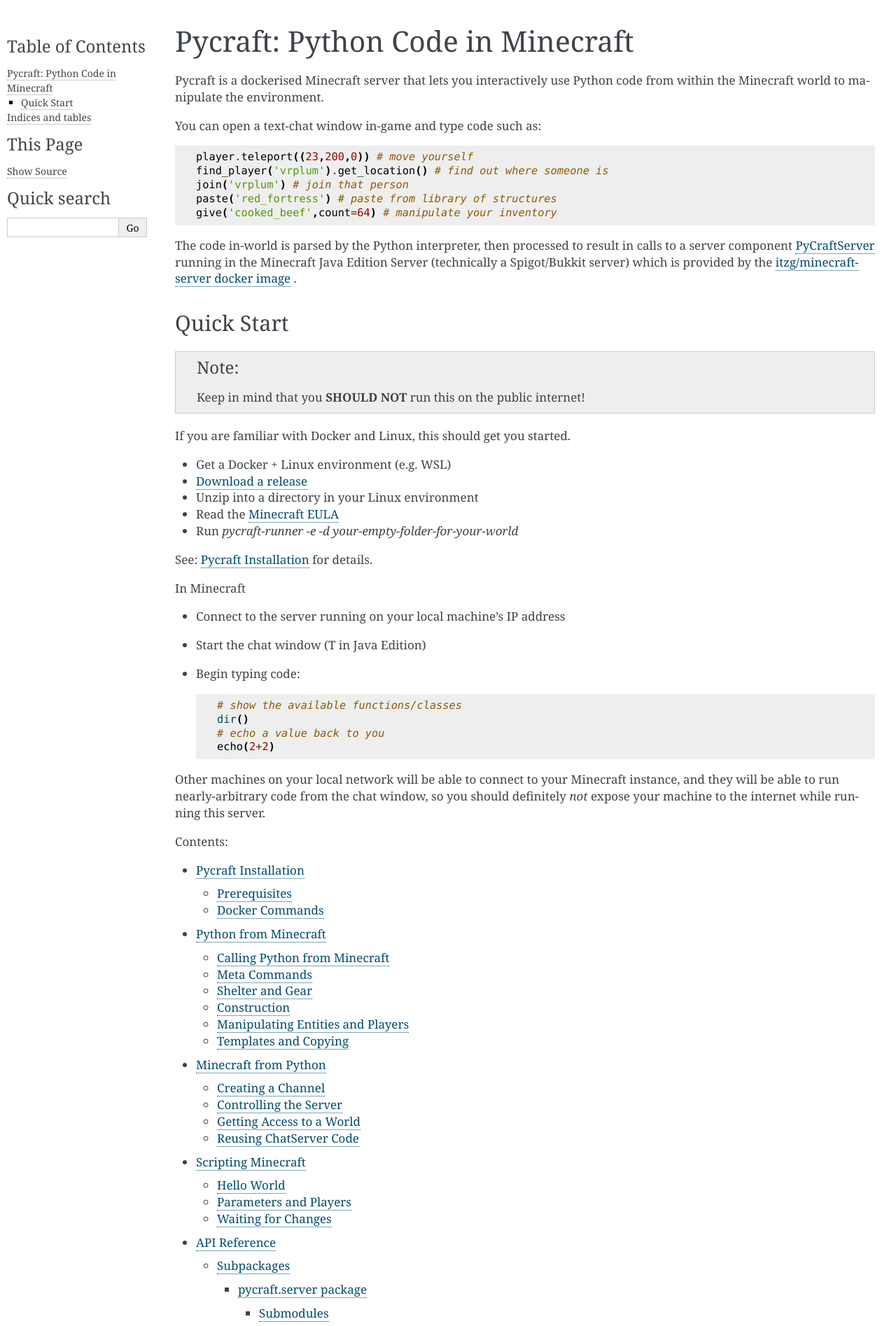
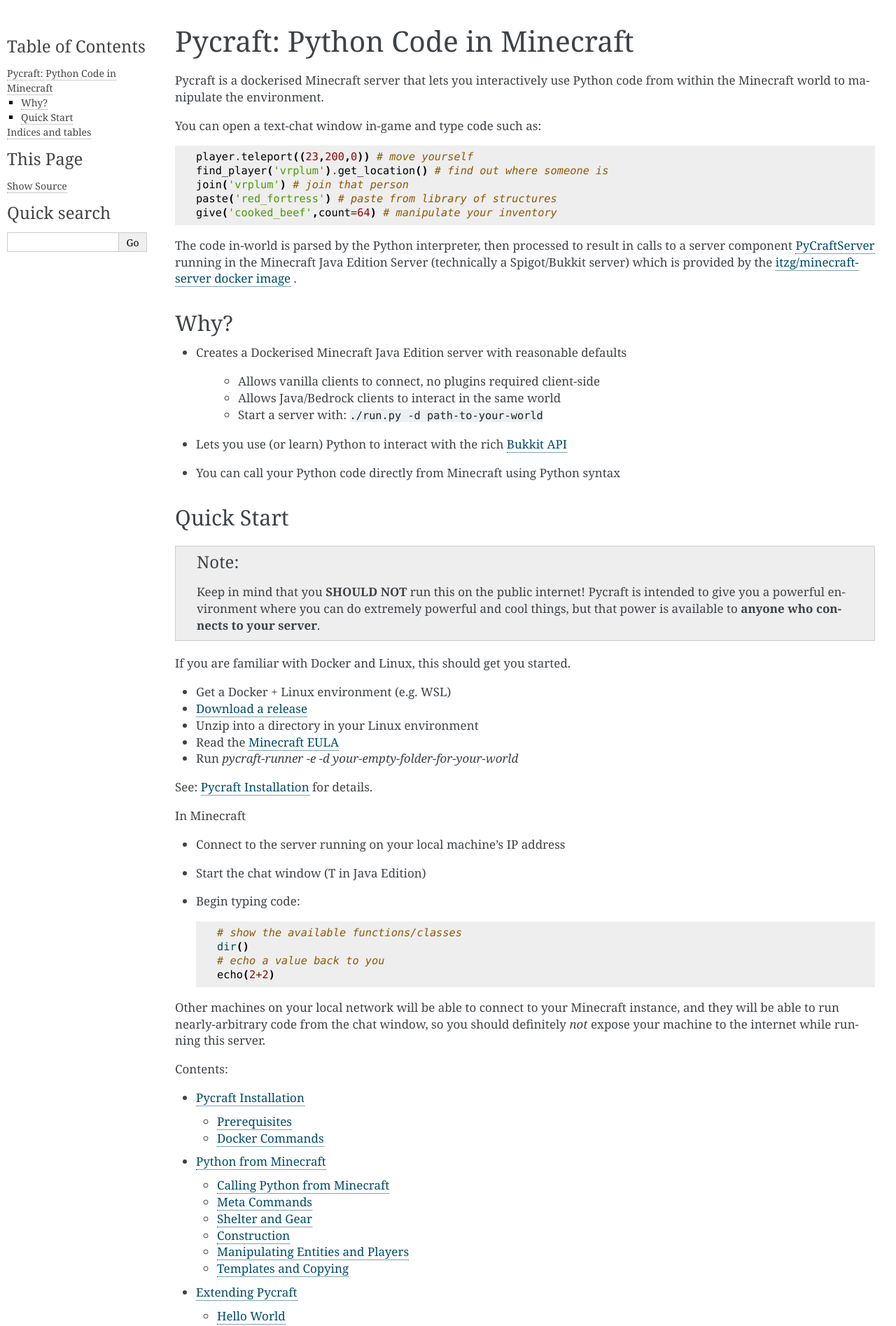
Before and after one commit to mcfletch/pycraft, a Sphinx documentation site: the page built from docs/source/index.rst, in a window 1280 px wide. Shown: the top 1895 px of the page at 70% size. Built offline with Sphinx 7.4.7, drawn with Linux system fonts in a browser that asks for light colours; pages that are not in the unit, such as notebooks, are missing from menus; some of the changed text lies outside the part shown.

Commit message:
DOCS More doc tweaks, add the demo videos to the intro-to-the-chat-server

```diff
--- a/docs/source/_static/css/custom.css
+++ b/docs/source/_static/css/custom.css
@@ -5,3 +5,9 @@
 div.body {
     max-width: 100%;
 }
+
+.video-list {
+    display: flex;
+    flex-direction: row;
+    flex-wrap: wrap;
+}
--- a/docs/source/index.rst
+++ b/docs/source/index.rst
@@ -18,11 +18,26 @@
 in the Minecraft Java Edition Server (technically a Spigot/Bukkit server)
 which is provided by the `itzg/minecraft-server docker image <https://github.com/itzg/docker-minecraft-server>`_ .
 
+Why?
+-----
+
+* Creates a Dockerised Minecraft Java Edition server with reasonable defaults
+
+   * Allows vanilla clients to connect, no plugins required client-side
+   * Allows Java/Bedrock clients to interact in the same world
+   * Start a server with: ``./run.py -d path-to-your-world``
+
+* Lets you use (or learn) Python to interact with the rich `Bukkit API <https://hub.spigotmc.org/javadocs/bukkit/index.html>`_
+* You can call your Python code directly from Minecraft using Python syntax
+
 Quick Start
 ------------
 .. note::
 
    Keep in mind that you **SHOULD NOT** run this on the public internet!
+   Pycraft is intended to give you a powerful environment where you can do
+   extremely powerful and cool things, but that power is available to
+   **anyone who connects to your server**.
 
 If you are familiar with Docker and Linux, this should get you started.
 
@@ -56,8 +71,8 @@
 
    installation
    Python from Minecraft <chatserver>
+   Extending Pycraft <scripts>
    Minecraft from Python <controlling>
-   Scripting Minecraft <scripts>
    API Reference <api/pycraft>
 
 
```
Also changed, not shown: docs/source/chatserver.rst (+15 -2 lines), docs/source/scripts.rst (+11 -0 lines).
